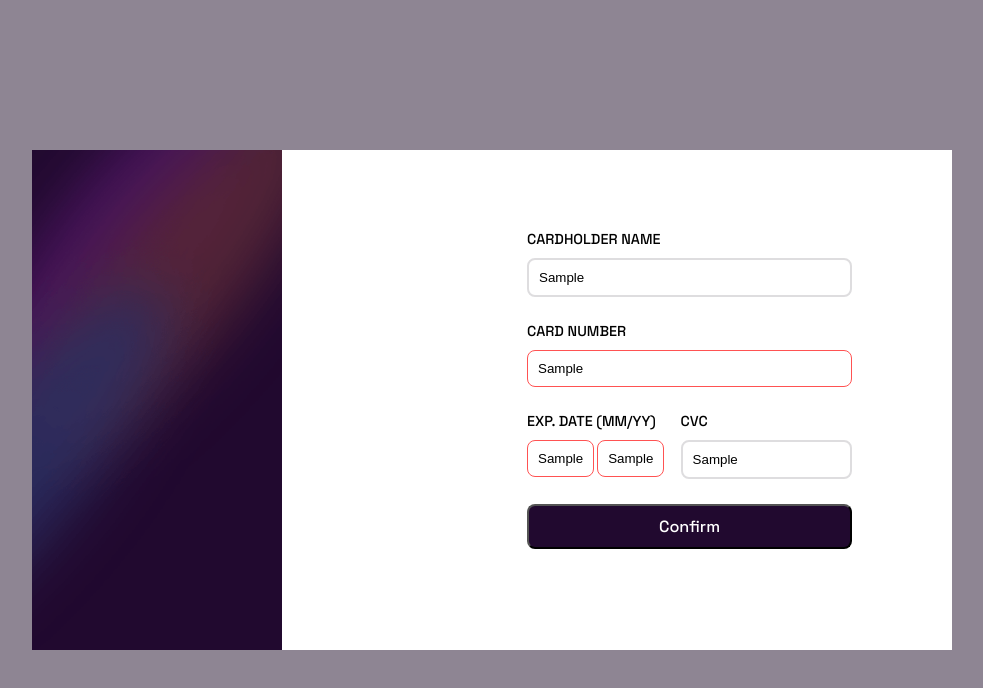
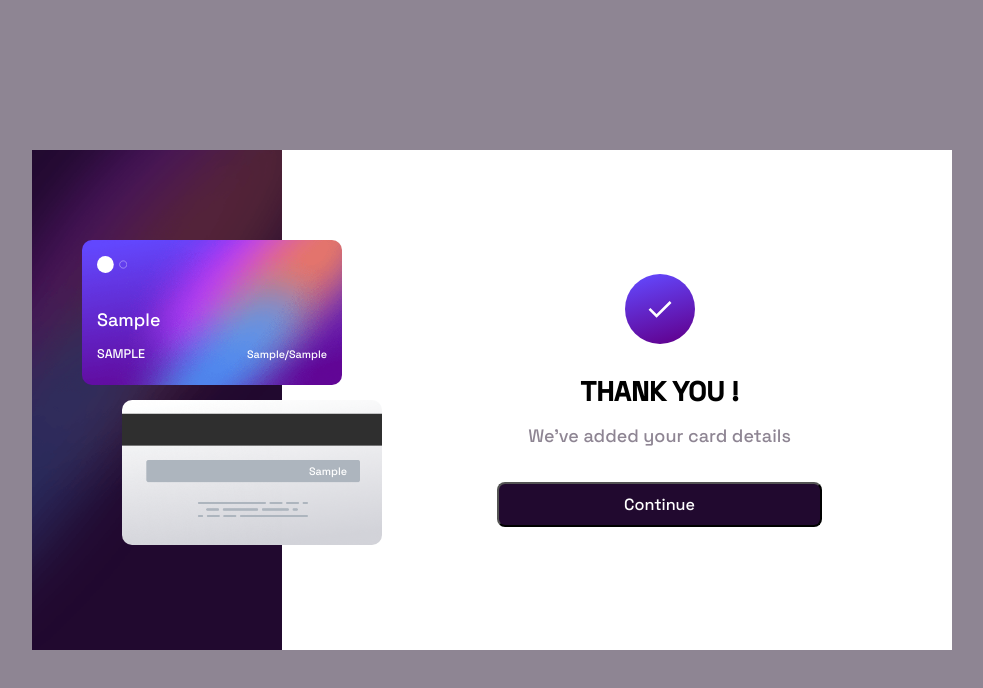
Before and after one commit to btkdevkh/interactive-card, a plain HTML site: page index.html in a window 1280 px wide. Both pictures are taken after typing "Sample", "Sample", "Sample", "Sample", "Sample" into the empty fields and a click on the button "Confirm". Shown: the whole page, without its empty margins (148-1131 px from the left). Drawn offline with Linux system fonts and the light colour scheme.

Commit message:
interactive card challenge done

```diff
--- a/css/style.css
+++ b/css/style.css
@@ -44,65 +44,52 @@ img {
 }
 .card-back,
 .card-front {
+  position: absolute;
   width: 260px;
-  position: absolute;
+  height: 145px;
+  border-radius: 10px;
 }
 .card-back {
   right: 0px;
-}
-.card-front {
-  left: 0;
-  top: 105px;
+  background: url('../images/bg-card-back.png') center center / cover no-repeat;
 }
 .card-cvc {
   color: var(--white);
   font-size: 0.6rem;
   position: absolute;
-  top: 48%;
+  top: 49%;
   right: 35px;
   transform: translateY(-47%);
 }
+.card-front {
+  left: 0;
+  top: 105px;
+  background: url('../images/bg-card-front.png') center center / cover no-repeat;
+}
 .rounds {
-  position: absolute;
-  display: flex;
-  align-items: center;
-  gap: 7px;
   padding: 15px;
 }
 .rounds img {
   width: 30px;
 }
-.round-1,
-.round-2 {
-  width: 25px;
-  height: 25px;
-  border-radius: 50%;
-  background: var(--white);
-}
-.round-2 {
-  width: 12px;
-  height: 12px;
-  background-color: transparent;
-  border: 1px solid var(--white);
-}
 .card-info {
+  margin-top: 15px;
   color: var(--white);
-  font-size: 1.1rem;
-  position: absolute;
-  top: 75px;
   padding: 0 15px;
   display: flex;
   flex-direction: column;
   gap: 15px;
+}
+.card-info div:last-child {
+  display: flex;
+  justify-content: space-between;
+  align-items: center;
 }
 .card-holder-name {
   font-size: 0.7rem;
   text-transform: uppercase;
 }
 .card-exp-date {
-  position: absolute;
-  top: 38px;
-  right: 5px;
   font-size: 0.6rem;
 }
 
@@ -187,7 +174,6 @@ img {
   display: flex;
   align-items: center;
   justify-content: center;
-  margin-right: 105px;
 }
 .card-complete img {
   width: 70px;
@@ -239,4 +225,7 @@ img {
     margin-top: 55px;
     margin-right: 75px;
   }
+  .card-complete.active {
+    margin-right: 105px;
+  }
 }
--- a/index.html
+++ b/index.html
@@ -14,20 +14,20 @@
   <header class="card-header">
     <div class="container">
       <div class="card-back">
-        <img src="./images/bg-card-back.png" alt="">
         <span class="card-cvc">000</span>
       </div>
       <div class="card-front">
         <div class="rounds">
           <img src="./images/card-logo.svg" alt="">
         </div>
-        <img src="./images/bg-card-front.png" alt="">
         <div class="card-info">
           <span class="card-number">0000 0000 0000 0000</span>
-          <span class="card-holder-name">Jane Appleseed</span>
-          <div class="card-exp-date">
-            <span class="card-exp-date-month">00/</span>
-            <span class="card-exp-date-year">00</span>
+          <div>
+            <span class="card-holder-name">Jane Appleseed</span>
+            <div class="card-exp-date">
+              <span class="card-exp-date-month">00/</span>
+              <span class="card-exp-date-year">00</span>
+            </div>
           </div>
         </div>
       </div>
@@ -39,7 +39,7 @@
     <aside class="card-form-sidebar">
     </aside>
 
-    <form data-form="data-form">
+    <form id="form">
       <div class="container">
         <div class="card-form-input-wrapper">
           <label for="card-holder-name" class="card-form-label">CARDHOLDER NAME</label>
@@ -57,14 +57,14 @@
           </div>
           <div class="card-form-input-wrapper">
             <label for="" class="card-form-label">CVC</label>
-            <input class="card-form-input cvc" type="text" placeholder="e.g. 123">
+            <input class="card-form-input cvc" type="text" placeholder="e.g. 123" id="card-cvc">
           </div>
         </div>
         <button type="submit" class="card-form-submit">Confirm</button>
       </div>
     </form>
 
-    <section class="card-complete">
+    <section class="card-complete" id="card-complete">
       <div class="container">
         <img src="./images/icon-complete.svg" alt="">
         <h2>THANK YOU !</h2>
--- a/main.js
+++ b/main.js
@@ -1,41 +1,52 @@
-const form = document.querySelector('[data-form="data-form"]')
-
+const form = document.querySelector('#form')
+const cardComplete = document.querySelector('#card-complete')
 const cardHolderName = document.querySelector('.card-holder-name')
 const cardNumber = document.querySelector('.card-number')
 const cardExpDateMonth = document.querySelector('.card-exp-date-month')
 const cardExpDateYear = document.querySelector('.card-exp-date-year')
 const cardCVC = document.querySelector('.card-cvc')
 
+const cardHolderNameInput = document.querySelector('#card-holder-name')
+const cardNumberInput = document.querySelector('#card-number')
+const cardExpDateMonthInput = document.querySelector('#card-exp-date-month')
+const cardExpDateYearInput = document.querySelector('#card-exp-date-year')
+const cardCVCInput = document.querySelector('#card-cvc')
+
 const cardHeader = document.querySelector('.card-header')
 const aside = document.querySelector('.card-form-sidebar')
 const card = document.querySelector('.card-header .container')
 
-const cardHolderNameInput = document.querySelector('#card-holder-name')
-const cardNumberInput = document.querySelector('#card-number')
-const cardExpDateMonthInput = document.querySelector('#card-exp-date-month')
-const cardExpDateYearInput = document.querySelector('#card-exp-date-year')
-
+// States
 let fullName = ''
 let cardNum = ''
 let cardExpMonth = ''
 let cardExpYear = ''
+let cardCVCNum = ''
 
+// Stuffs with Media Queries
+window.addEventListener('DOMContentLoaded', () => {
+  if (window.matchMedia("(min-width: 920px)").matches) {
+    aside.append(card)
+  } else {
+    cardHeader.append(card)
+  }
+})
 window.addEventListener('resize', (e) => {
   if(e.target.innerWidth >= 920) {
-    card.remove()
     aside.append(card)
   } else {
     cardHeader.append(card)
   }
 })
 
+// Inputs
 cardHolderNameInput.addEventListener('input', () => {
   cardHolderName.innerText = `${cardHolderNameInput.value}`
   fullName = cardHolderNameInput.value
 })
 
 cardNumberInput.addEventListener('input', () => {
-  const reg = /^[\d]{16}$/
+  const reg = /^([\d\ ]{5}){3}([\d]{4})$/
 
   if(!reg.test(cardNumberInput.value)) {
     cardNumberInput.classList.add('invalid')
@@ -48,7 +59,6 @@ cardNumberInput.addEventListener('input', () => {
 })
 
 cardExpDateMonthInput.addEventListener('input', () => {
-  console.log(123);
   const reg = /^[\d]{2}$/
 
   if(!reg.test(cardExpDateMonthInput.value)) {
@@ -74,6 +84,36 @@ cardExpDateYearInput.addEventListener('input', () => {
   cardExpYear = cardExpDateYearInput.value
 })
 
+cardCVCInput.addEventListener('input', () => {
+  const reg = /^[\d]{3}$/
+
+  if(!reg.test(cardCVCInput.value)) {
+    cardCVCInput.classList.add('invalid')
+  } else {
+    cardCVCInput.classList.remove('invalid')
+  }
+
+  cardCVC.innerText = `${cardCVCInput.value}`
+  cardCVCNum = cardCVCInput.value
+})
+
+// Submit
 form.addEventListener('submit', (e) => {
   e.preventDefault()
+
+  if(!fullName || !cardNum || !cardExpDateMonth || !cardExpDateYear || !cardCVCNum) {
+    return
+  }
+
+  const card = {
+    fullName: fullName.trim(),
+    cardNum: cardNum.replace(/\s/g, ''),
+    cardExpMonth: cardExpMonth.trim(),
+    cardExpYear: cardExpYear.trim(),
+    cardCVCNum: cardCVCNum.trim()
+  }
+  // console.log(card);
+
+  cardComplete.classList.add('active')
+  form.classList.add('active')
 })
```
Also changed, not shown: 1 other file.
